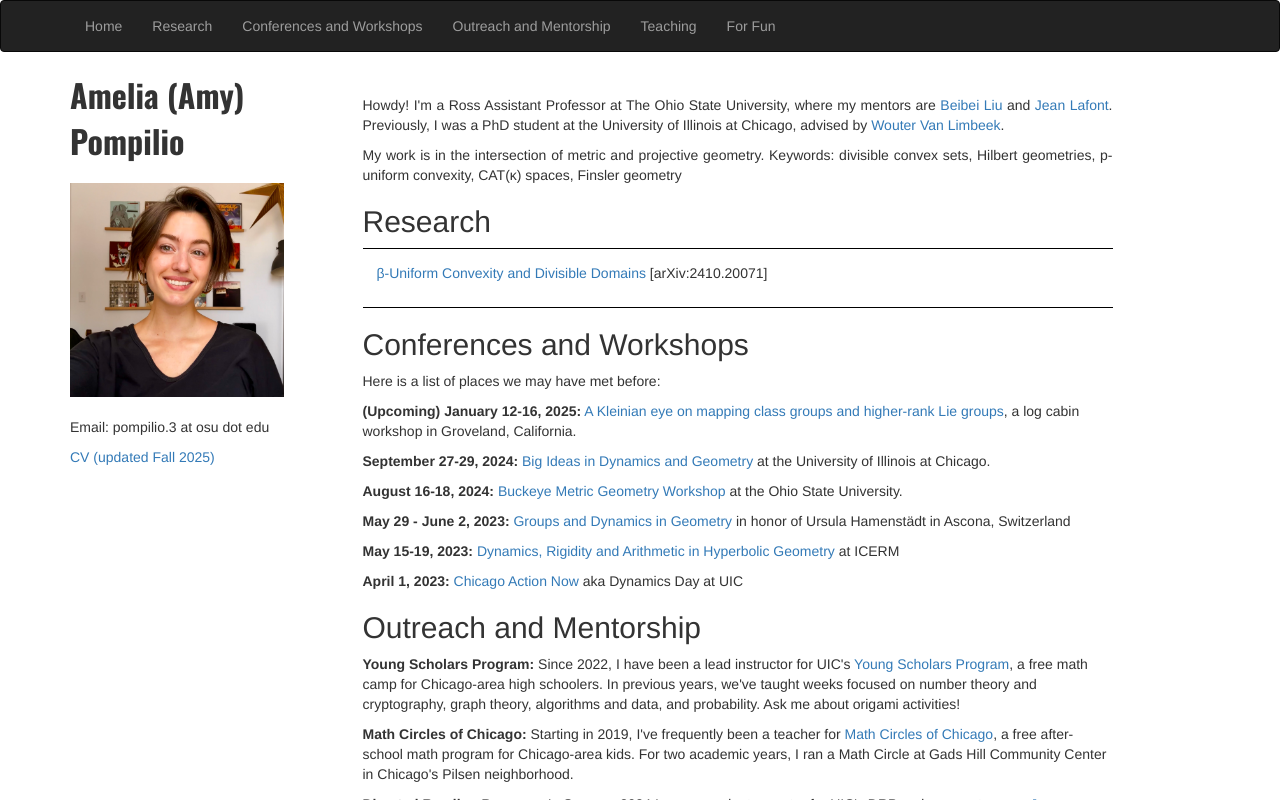
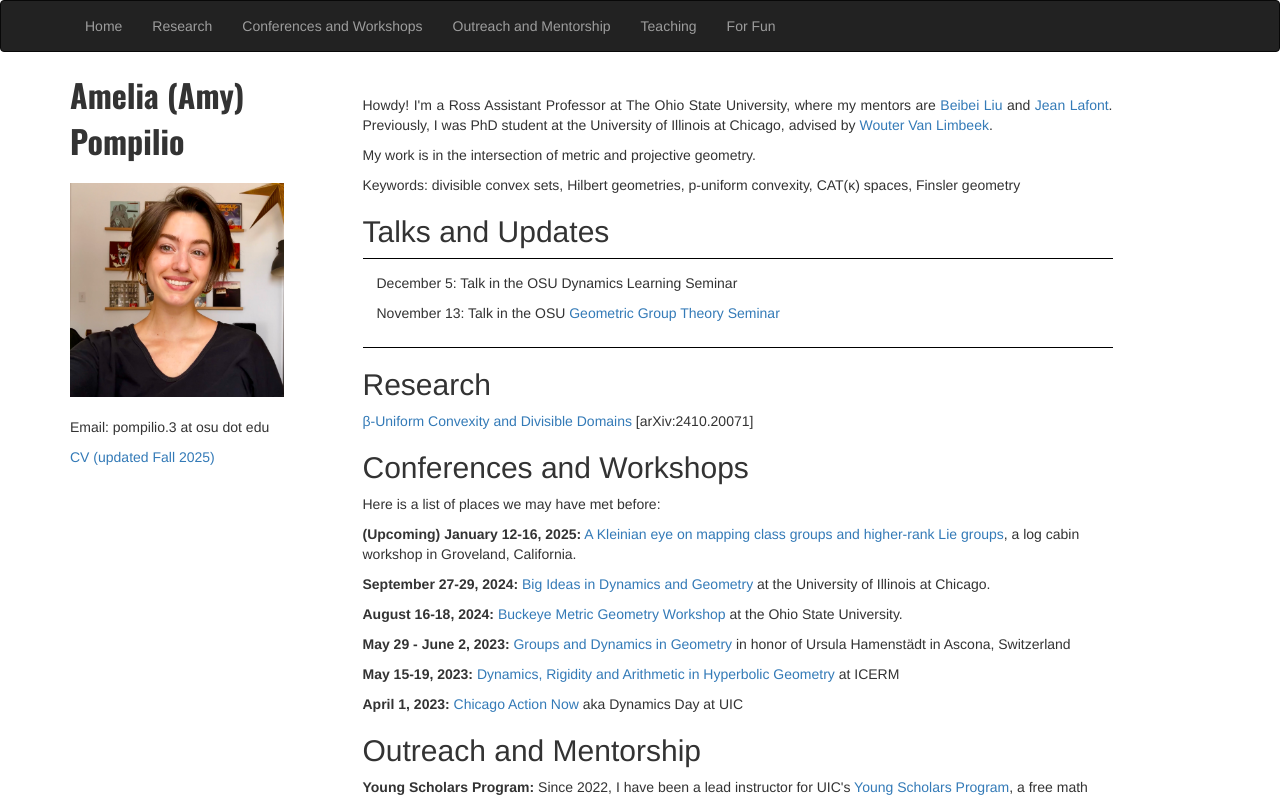
Before and after one commit to ameliapompilio/ameliapompilio.github.io, a plain HTML site: page index.html in a window 1280 px wide. Shown: the top 800 px of the page. Drawn offline with nearby package versions, Linux system fonts and the light colour scheme.

Commit message:
Update index.html

```diff
--- a/index.html
+++ b/index.html
@@ -52,7 +52,7 @@
 
                 <div class="row"> <div class="col-md-10 col-xs-4"> <img class="img-responsive" src="amypic2024.jpeg" alt=""></div></div><br>
                 <div> <p>Email: pompilio.3 at osu dot edu<br> </div>
-                <div> <p> <a href="Amelia_Pompilio_CV_Au2025.pdf">CV (updated Fall 2025)</a><br> </div>
+                <div> <p> <a href="Amelia_Pompilio_CV (4) copy.pdf">CV (updated Fall 2025)</a><br> </div>
 
             </div>
             <!-- Entries Column -->
@@ -64,9 +64,10 @@
                                                                  href="https://sites.google.com/view/beibei-liu/">Beibei Liu</a> and
                       <a
                          href="https://people.math.osu.edu/lafont.1/">Jean Lafont</a>.
-                      Previously, I was a PhD student at the University of Illinois at Chicago, advised by <a href="https://homepages.math.uic.edu/~vanlimbeek/">Wouter Van Limbeek</a>. </p>
+                      Previously, I was PhD student at the University of Illinois at Chicago, advised by <a href="https://homepages.math.uic.edu/~vanlimbeek/">Wouter Van Limbeek</a>. </p>
 
-                    <p>My work is in the intersection of metric and projective geometry. Keywords:
+                    <p>My work is in the intersection of metric and projective geometry.
+                      <p>Keywords:
 divisible convex sets, Hilbert geometries, p-uniform convexity, CAT(κ) spaces, Finsler geometry
 
                 </div>
@@ -75,14 +76,20 @@ divisible convex sets, Hilbert geometries, p-uniform convexity, CAT(κ) spaces,
   <div class="column"></div>
 </div>
             <div class="col">
-                <h2 id="Research" style="margin-top: 10px;">Research</h2>
-            <div class="col" ,="" style="max-height: 200px;overflow: scroll;border-color: black;border-style: solid;border-width: 1px;border-left: 0;border-right: 0;padding: 1em;/*! padding-top: 0; */">
+                <h2 id="Talks and Updates" style="margin-top: 10px;">Talks and Updates</h2>
+
+            <div class="col" ,="" style="max-height: 125px;overflow: scroll;border-color: black;border-style: solid;border-width: 1px;border-left: 0;border-right: 0;padding: 1em;/*! padding-top: 0; */">
+
+<p> December 5: Talk in the OSU Dynamics Learning Seminar
+  <p> November 13: Talk in the OSU <a href="https://sites.google.com/view/topoandggt/home">Geometric Group Theory Seminar</a>
 
 
-
-<p> <a href="https://arxiv.org/abs/2410.20071#:~:text=Divisible%20convex%20sets%20have%20long,induces%20is%20the%20hyperbolic%20space.">&beta;-Uniform Convexity and Divisible Domains</a> [arXiv:2410.20071]
             </div>
             </div>
+
+             <div class="col">
+                <h2 id="outreach">Research</h2>
+              <p> <a href="https://arxiv.org/abs/2410.20071#:~:text=Divisible%20convex%20sets%20have%20long,induces%20is%20the%20hyperbolic%20space.">&beta;-Uniform Convexity and Divisible Domains</a> [arXiv:2410.20071]
             <div class="col">
                 <h2 id="conferencesandworkshops">Conferences and Workshops</h2>
                 <p>Here is a list of places we may have met before: </p>
```
